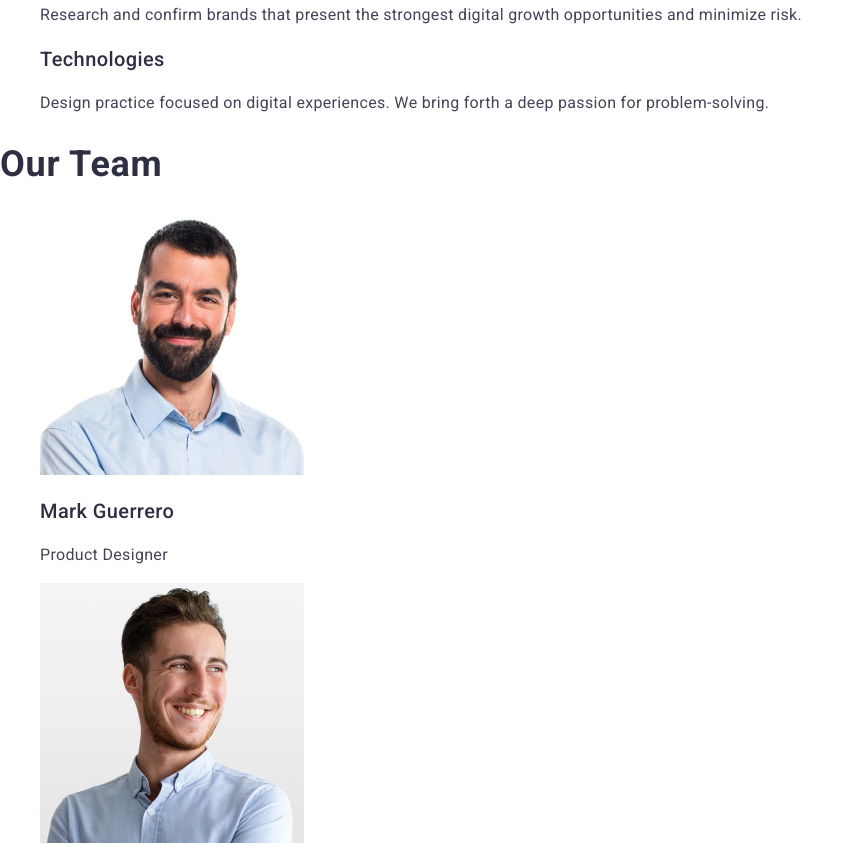
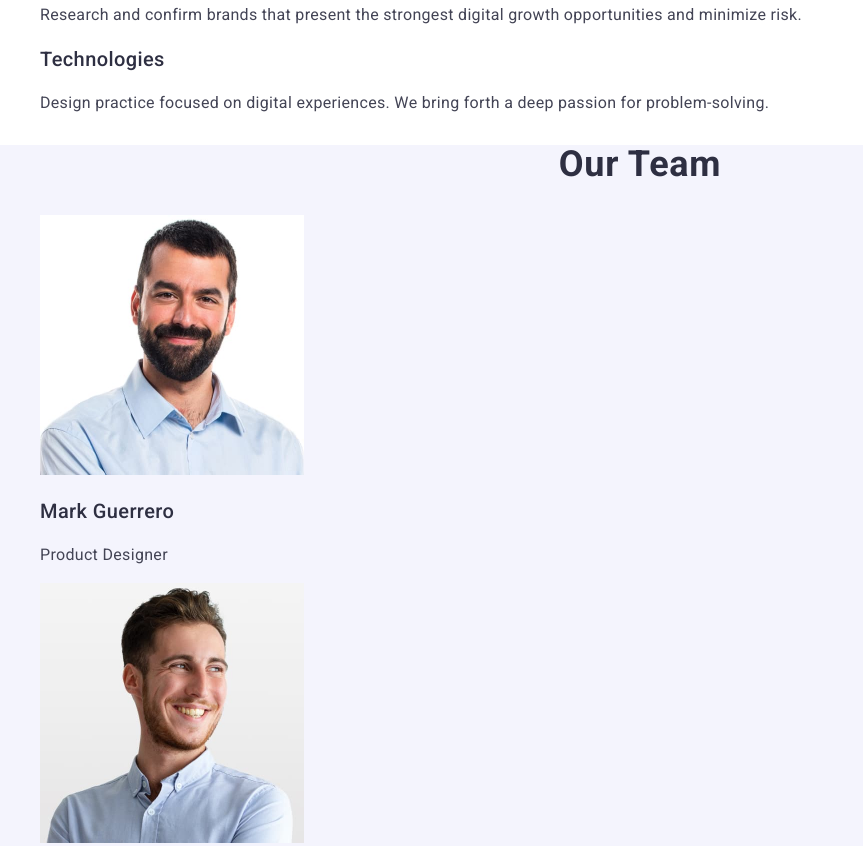
Before and after one commit to Iryna321-ai/goit-markup-hw-02, a plain HTML site: page index.html in a window 1280 px wide. Shown: the part 673-1519 px from the top of the page, without its empty margins (0-863 px from the left). Drawn offline with nearby package versions, Linux system fonts and the light colour scheme.

Commit message:
add styles main

```diff
--- a/css/styles.css
+++ b/css/styles.css
@@ -67,6 +67,7 @@ a{
     font-size: 56px;
     line-height: 1.07;
     letter-spacing: 0.02em;
+    text-align: center;
     color: #fff;
 }
 
@@ -101,11 +102,16 @@ a{
     color: #434455;
 }
 
+.team-section {
+    background: #f4f4fd;
+}
+
 .section-title {
     font-weight: 700;
     font-size: 36px;
     line-height: 1.11;
     letter-spacing: 0.02em;
+    text-align: center;
     color: #2e2f42;
 }
 
```
